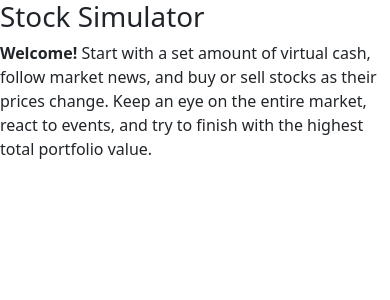
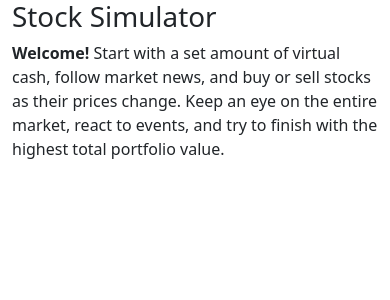
Before and after one commit to HamzahM03/CSC-436-Proj2, a React (Vite) app: page / in a window 390 px wide. Shown: the top 300 px of the page. Built offline with nearby package versions, Linux system fonts and the light colour scheme.

Commit message:
incorporate bootstrap, add container attr to hero and header  sections, apply to future components as well to maintain responsiveness

```diff
--- a/src/components/Header.jsx
+++ b/src/components/Header.jsx
@@ -1,7 +1,9 @@
 function Header() {
     return (
         <header>
-            <h1>Stock Simulator</h1>
+            <nav class="container">
+                <h1>Stock Simulator</h1>
+            </nav>
         </header>
     );
 }
--- a/src/components/Hero.jsx
+++ b/src/components/Hero.jsx
@@ -1,6 +1,6 @@
 function Hero() {
     return (
-        <section>
+        <section class="container">
             <p>
                 <strong>Welcome!</strong> Start with a set amount of virtual cash,
                 follow market news, and buy or sell stocks as their prices change.
```
